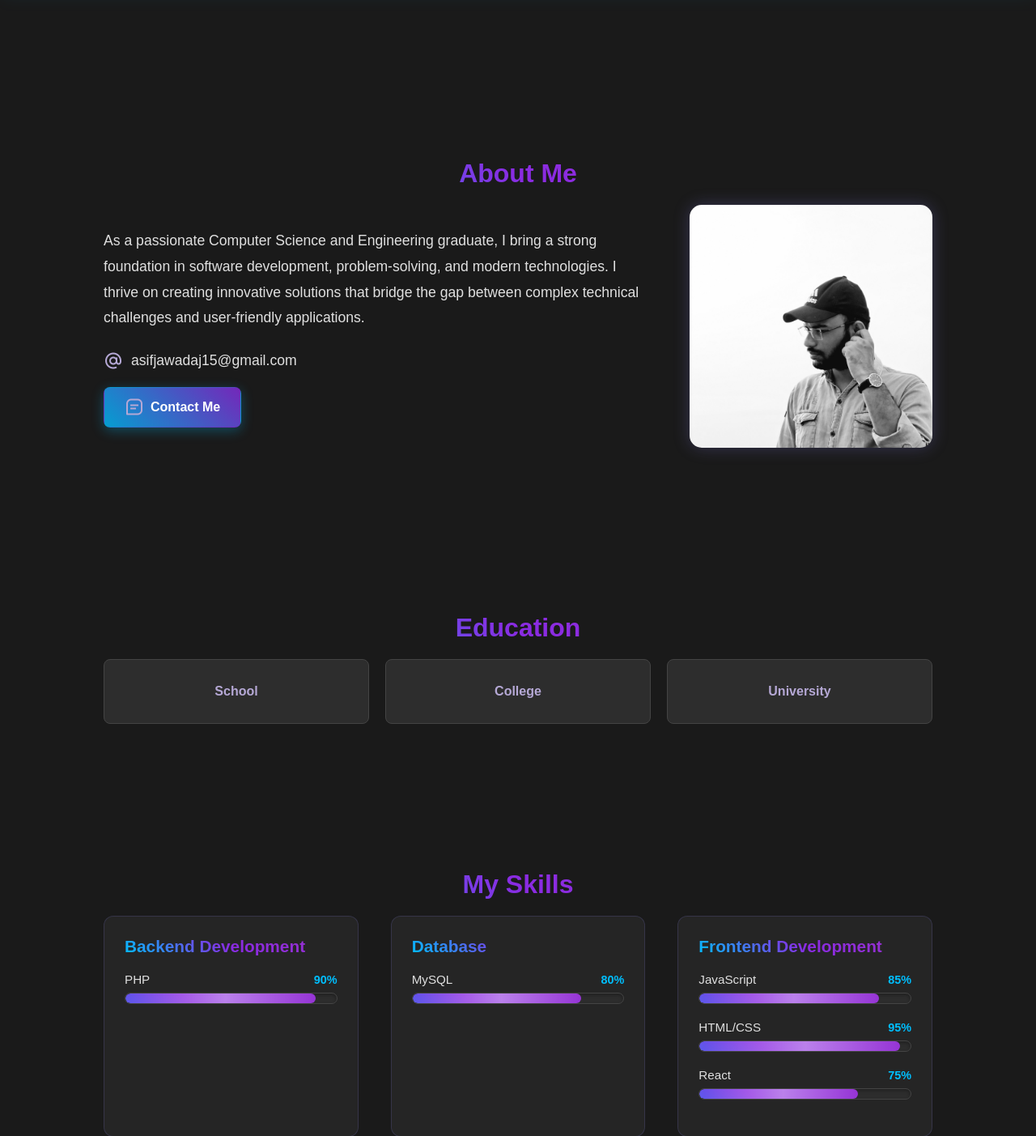
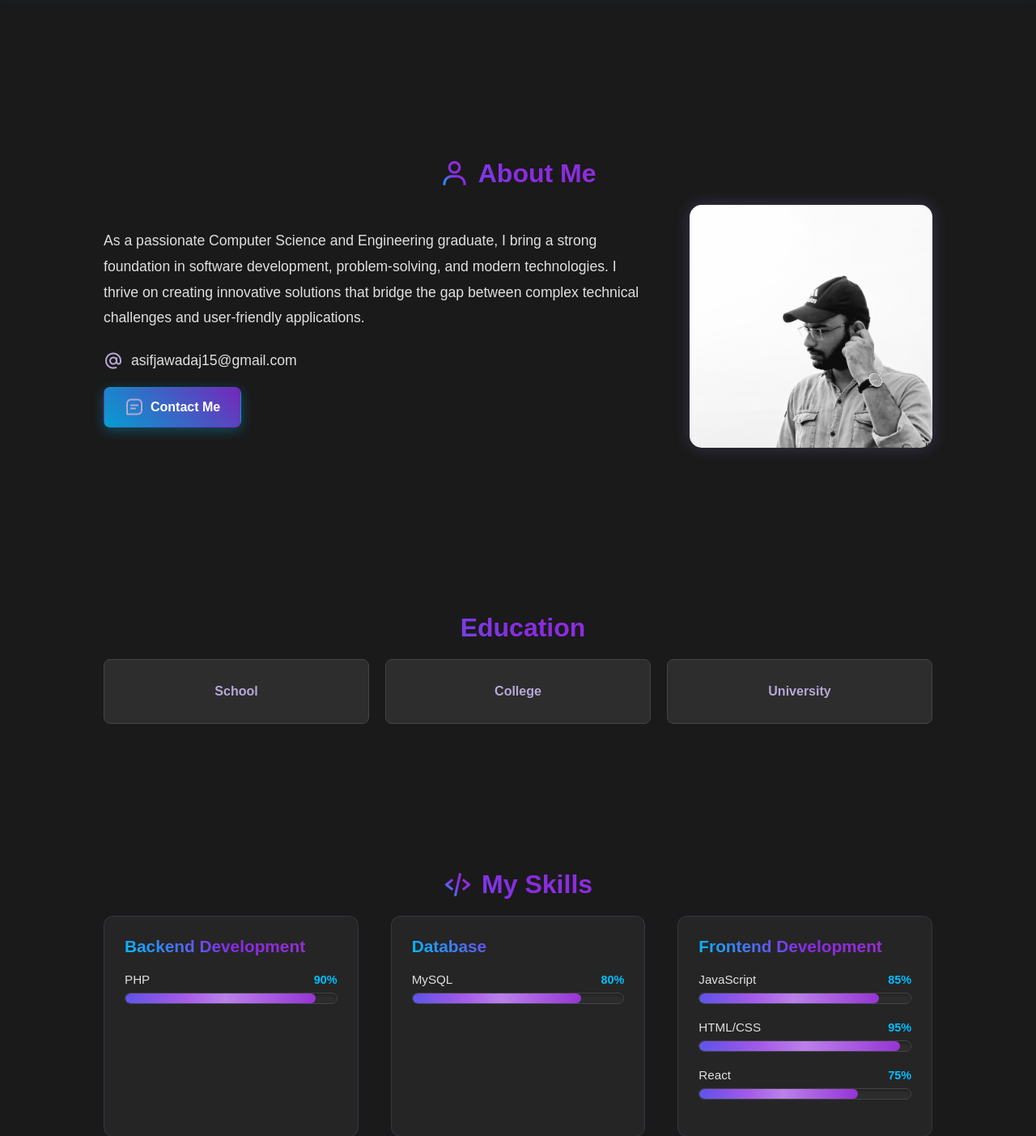
Before and after one commit to AsifJawad15/portfolio, a PHP site: page /index.php in a window 1280 px wide. Shown: the part 804-2207 px from the top of the page at 81% size. Run offline with PHP 8.4, Linux system fonts and the light colour scheme; data comes from the database, SQL or seed files in the repository; some libraries are stand-ins or nearby versions.

Commit message:
Add animated icons to section titles for enhanced UX

```diff
--- a/css/style.css
+++ b/css/style.css
@@ -312,6 +312,24 @@ form button:hover {
   background-clip: text;
   margin: 60px 0 20px;
   font-weight: 600;
+  display: flex;
+  align-items: center;
+  justify-content: center;
+  gap: 12px;
+}
+
+.section-title i {
+  font-size: 2.2rem;
+  background: linear-gradient(45deg, #00bfff, #8a2be2, #9932cc);
+  -webkit-background-clip: text;
+  -webkit-text-fill-color: transparent;
+  background-clip: text;
+  animation: iconPulse 2s ease-in-out infinite;
+}
+
+@keyframes iconPulse {
+  0%, 100% { transform: scale(1); }
+  50% { transform: scale(1.1); }
 }
 
 /* ALL HEADINGS GRADIENT */
--- a/index.php
+++ b/index.php
@@ -57,7 +57,7 @@ while ($r = $res->fetch_assoc()) {
 
   <!-- ABOUT SECTION -->
   <section id="about" class="about">
-    <h2 class="section-title">About Me</h2>
+    <h2 class="section-title"><i class='bx bx-user'></i> About Me</h2>
     <div class="about-content">
       <!-- Left side - Text content -->
       <div class="about-text">
@@ -84,7 +84,7 @@ while ($r = $res->fetch_assoc()) {
   </section>
  <!-- EDUCATION SECTION -->
   <section class="education">
-    <h2 class="section-title">Education</h2>
+    <h2 class="section-title"><i class='bx bx-graduation'></i> Education</h2>
     <div class="education-grid">
       <div class="edu-item"
            data-title="Khulna Zilla School"
@@ -106,7 +106,7 @@ while ($r = $res->fetch_assoc()) {
   </section>
  <!-- SKILLS SECTION -->
 <section id="skills" class="skills">
-  <h2 class="section-title">My Skills</h2>
+  <h2 class="section-title"><i class='bx bx-code-alt'></i> My Skills</h2>
   <div class="skills-content">
     <?php if (empty($skills_by_cat)): ?>
       <p style="text-align:center">No skills added yet.</p>
```
